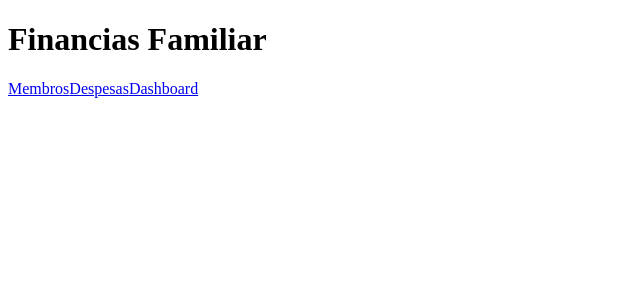
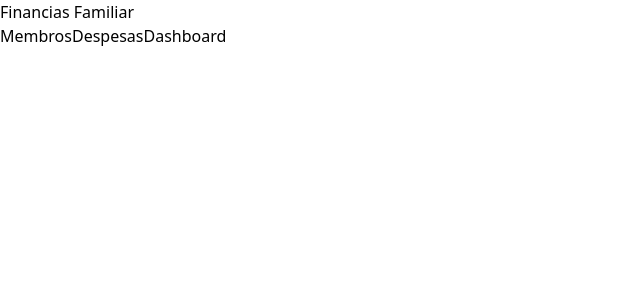
Before and after one commit to bfccardoso/familiFinances, a Next.js app: page / in a window 1280 px wide. Shown: the top 300 px of the page, without its empty margins (0-640 px from the left). Built offline with nearby package versions, Linux system fonts and the light colour scheme.

Commit message:
Create _app.js and install tailwindcss.

```diff
--- a/package.json
+++ b/package.json
@@ -23,5 +23,10 @@
     "next": "^12.1.0",
     "react": "^17.0.2",
     "react-dom": "^17.0.2"
+  },
+  "devDependencies": {
+    "autoprefixer": "^10.4.4",
+    "postcss": "^8.4.12",
+    "tailwindcss": "^3.0.23"
   }
 }
--- /dev/null
+++ b/pages/_app.js
@@ -0,0 +1,10 @@
+import React from 'react'
+import '../styles/styles.css'
+
+export default function MyApp({ Component, pageProps }) {
+    return (
+        <div>
+            <Component {...pageProps} />
+        </div>
+    )
+}
--- /dev/null
+++ b/postcss.config.js
@@ -0,0 +1,6 @@
+module.exports = {
+  plugins: {
+    tailwindcss: {},
+    autoprefixer: {},
+  },
+}
--- /dev/null
+++ b/styles/styles.css
@@ -0,0 +1,3 @@
+@tailwind base;
+@tailwind components;
+@tailwind utilities;
--- /dev/null
+++ b/tailwind.config.js
@@ -0,0 +1,10 @@
+module.exports = {
+  content: [
+    "./pages/**/*.{js,ts,jsx,tsx}",
+    "./components/**/*.{js,ts,jsx,tsx}",
+  ],
+  theme: {
+    extend: {},
+  },
+  plugins: [],
+}
```
Also changed, not shown: 1 other file (tests, documents, lock files or other folders).
